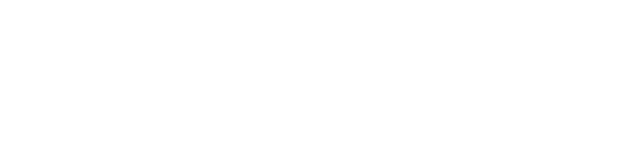
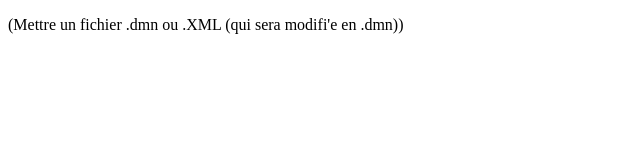
Before and after one commit to Triomphh/TOO-CAI-Project, a website: page index.html in a window 1280 px wide. Shown: the whole page, without its empty margins (0-640 px from the left). Drawn offline with Linux system fonts and the light colour scheme.

Commit message:
Texte dans index.html

```diff
--- a/index.html
+++ b/index.html
@@ -7,6 +7,7 @@
     </head>
 
     <body>
+	<p>(Mettre un fichier .dmn ou .XML (qui sera modifi'e en .dmn))</p>
         <script src="js/test.js"></script>
     </body>
 </html>
```
